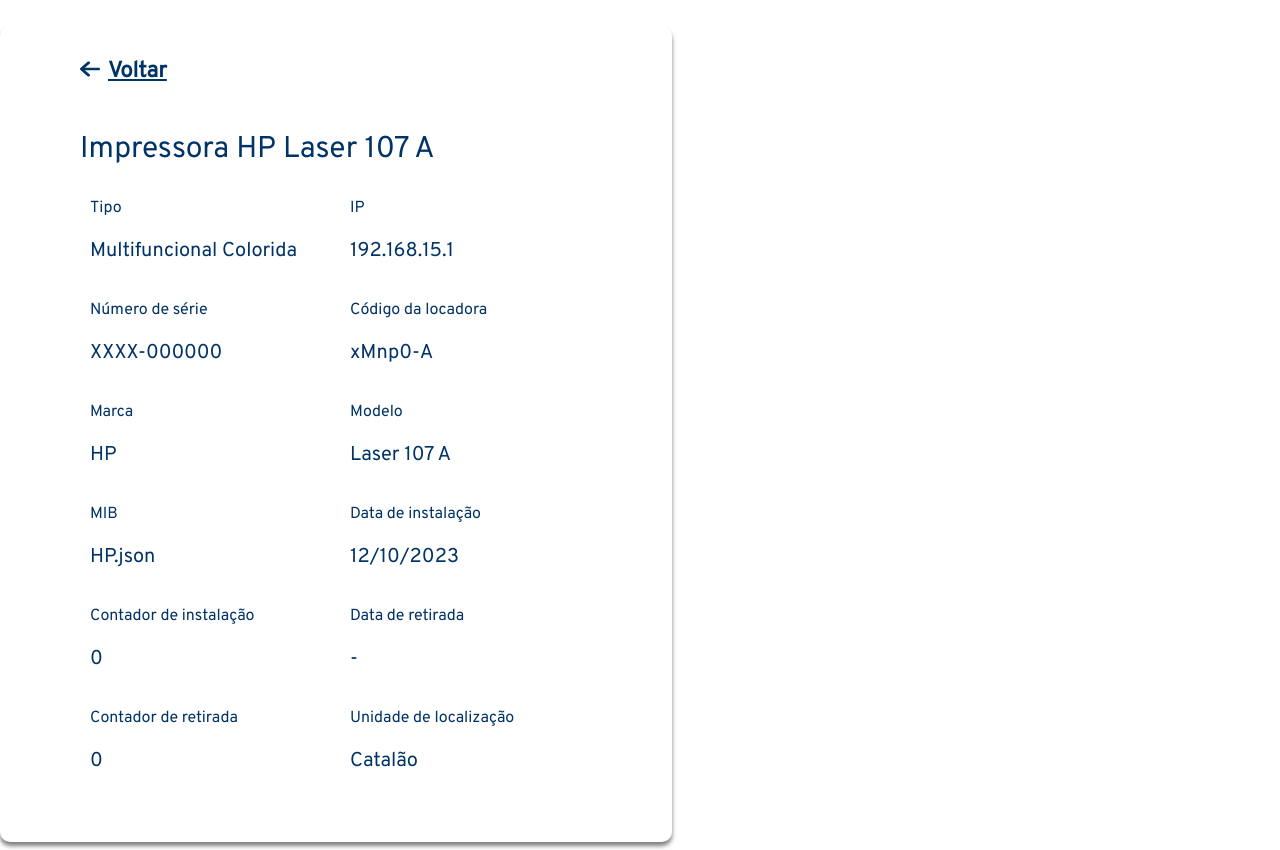
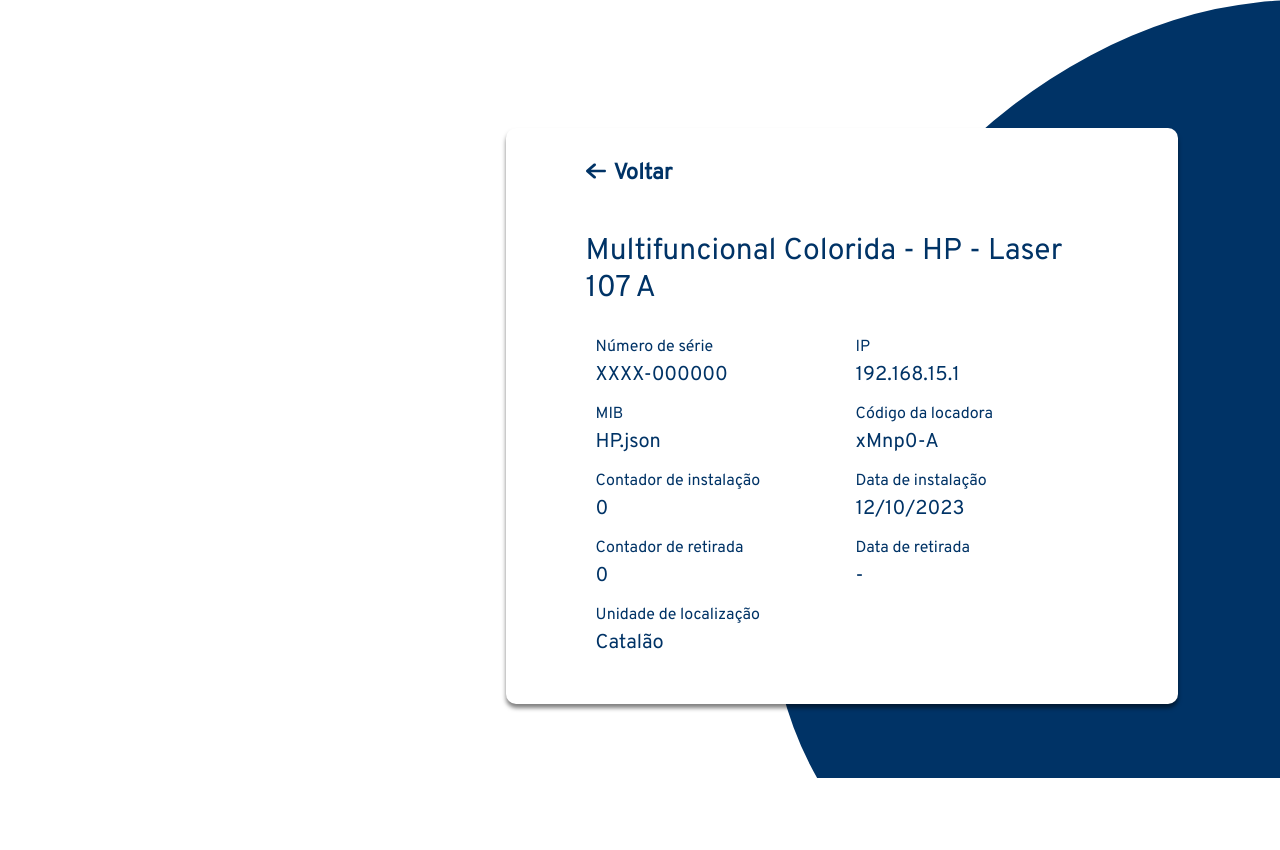
Before and after one commit to fga-eps-mds/2023.2-PrintGo-FrontEnd, a React (Create React App) app: page /viewImpressora in a window 1280 px wide. After the commit the page ends 800 px from the top, so only its background shows below. Built offline with nearby package versions, Linux system fonts and the light colour scheme; no server answers.

Commit message:
:bulb: (#103) estilização do card de informacoes
Co-authored-by: Igorabreueng <igoralves.ab@gmail.com>

```diff
--- a/src/pages/ViewImpressora.js
+++ b/src/pages/ViewImpressora.js
@@ -6,17 +6,20 @@ import voltar_vector from '../assets/voltar_vector.svg'
 export default function ViewImpressora(){
     return(
         <div id="container-view">
+            <div id="left-content">
+
+            </div>
             <div id="view-card">
                 <div id="info-group">
                     <header id="card-header">
                         <img alt="" src={voltar_vector}></img>
                         <a href="#">Voltar</a>
                     </header>
-                    <p id="cabecalho">Impressora HP Laser 107 A</p>
+                    <p id="cabecalho">Multifuncional Colorida - HP - Laser 107 A</p>
                     <div id="info-line">
                         <div id="info-box">
-                            <label>Tipo</label>
-                            <p>Multifuncional Colorida</p>
+                            <label>Número de série</label>
+                            <p>XXXX-000000</p>
                         </div>
                         <div id="info-box">
                             <label>IP</label>
@@ -25,8 +28,8 @@ export default function ViewImpressora(){
                     </div>
                     <div id="info-line">
                         <div id="info-box">
-                            <label>Número de série</label>
-                            <p>XXXX-000000</p>
+                            <label>MIB</label>
+                            <p>HP.json</p>
                         </div>
                         <div id="info-box">
                             <label>Código da locadora</label>
@@ -35,18 +38,8 @@ export default function ViewImpressora(){
                     </div>
                     <div id="info-line">
                         <div id="info-box">
-                            <label>Marca</label>
-                            <p>HP</p>
-                        </div>
-                        <div id="info-box">
-                            <label>Modelo</label>
-                            <p>Laser 107 A</p>
-                        </div>
-                    </div>
-                    <div id="info-line">
-                        <div id="info-box">
-                            <label>MIB</label>
-                            <p>HP.json</p>
+                            <label>Contador de instalação</label>
+                            <p>0</p>
                         </div>
                         <div id="info-box">
                             <label>Data de instalação</label>
@@ -55,7 +48,7 @@ export default function ViewImpressora(){
                     </div>
                     <div id="info-line">
                         <div id="info-box">
-                            <label>Contador de instalação</label>
+                            <label>Contador de retirada</label>
                             <p>0</p>
                         </div>
                         <div id="info-box">
@@ -65,16 +58,15 @@ export default function ViewImpressora(){
                     </div>
                     <div id="info-line">
                         <div id="info-box">
-                            <label>Contador de retirada</label>
-                            <p>0</p>
-                        </div>
-                        <div id="info-box">
                             <label>Unidade de localização</label>
                             <p>Catalão</p>
                         </div>
                     </div>
                 </div>
             </div>
+            <div className="elipse-view">
+                <img alt= "elipse"  src={login_ellipse}></img>
+            </div>
         </div>
     );
 }
--- a/src/style/pages/viewImpressora.css
+++ b/src/style/pages/viewImpressora.css
@@ -1,7 +1,14 @@
+/* Container */
+
 #container-view {
     display: flex;
     justify-content: space-between;
     align-items: center;
+}
+
+#left-content {
+    width: 30vw
+
 }
 
 /* View card */
@@ -14,11 +21,10 @@
     height: 100%;
     justify-content: center;
     align-items: center;
-    flex-direction: column;
     box-shadow: 0px 4px 4px rgba(0, 0, 0, 0.5);
     padding: 1rem 5rem;
     margin-right: 8vw;
-    margin-top: 2%;
+    margin-top: 10%;
     margin-bottom: 1vh;
 }
 
@@ -35,6 +41,7 @@
     font-size: 22px;
     color: #003366;
     margin-left: 8px;
+    text-decoration: none;
 }
 
 /* Infos */
@@ -82,12 +89,37 @@
     color: #003366;
     display: block;
     font-size: 20px;
+    margin-top: 5px;
+    margin-bottom: 0px;
 }
+
+/*Estilo de circuferencia */
+
+.elipse-view{
+    position: absolute;
+    width: 40vw;
+    height: 100vh;
+    top: 0;
+    right: 0;
+    z-index: -1;
+    bottom: 2px;
+    color:#003366;
+    overflow: hidden;
+}
+
+.ellipse-view img{
+    width: 45vw;
+    height: 100vh;
+  }
 
 /**/
 
-@media (max-width: 900px) {
-    #signup-container img{
-        display: none;
+@media (max-width: 1210px) {
+    .container-view{
+        display: flex;
+        flex-direction: column;
+        gap: 5rem;
+        padding-left: 2rem;
+        align-items: center;
     }
 }
```
